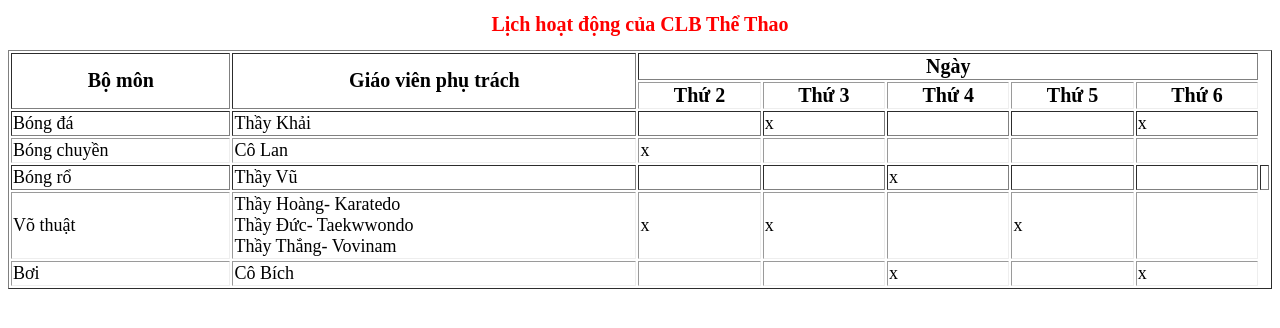
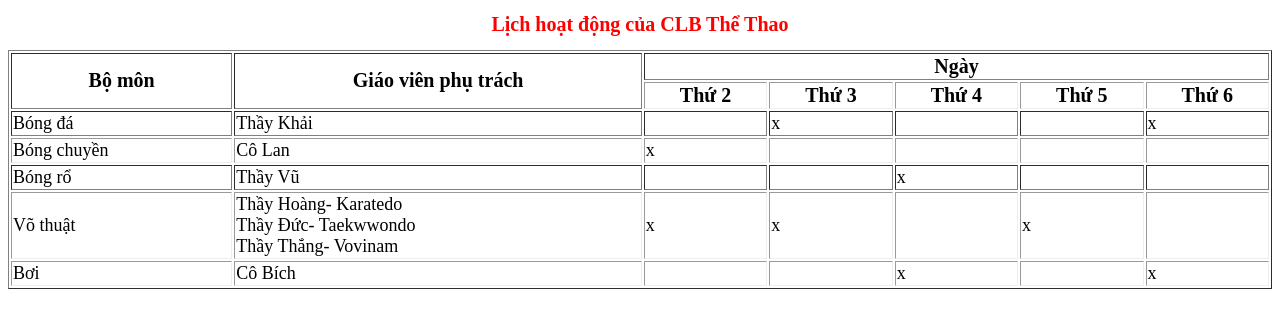
Before and after one commit to KhQuang/lan3bai2, a plain HTML site: page index.html in a window 1280 px wide. Drawn offline with Linux system fonts and the light colour scheme.

Commit message:
Update index.html

```diff
--- a/index.html
+++ b/index.html
@@ -54,7 +54,6 @@
             <td>x</td>
             <td></td>
             <td></td>
-            <td></td>
 
         </tr>
         <tr style="border: 1px solid;">
```
